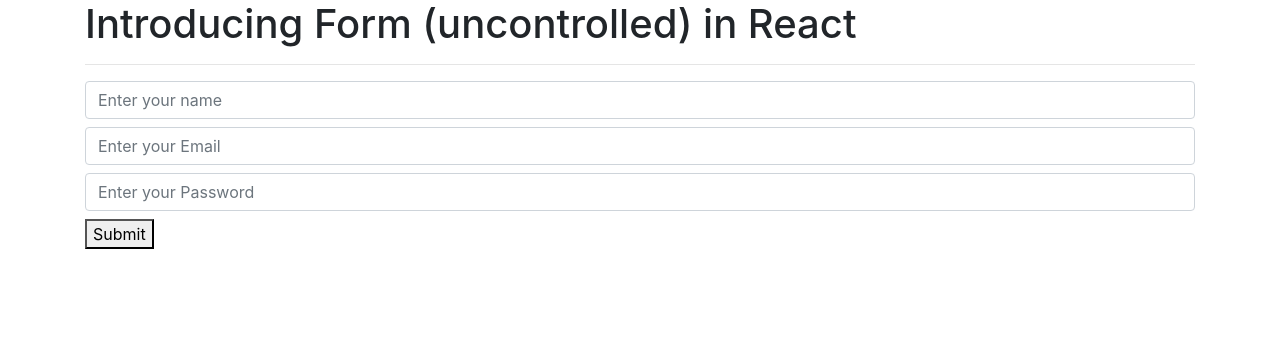
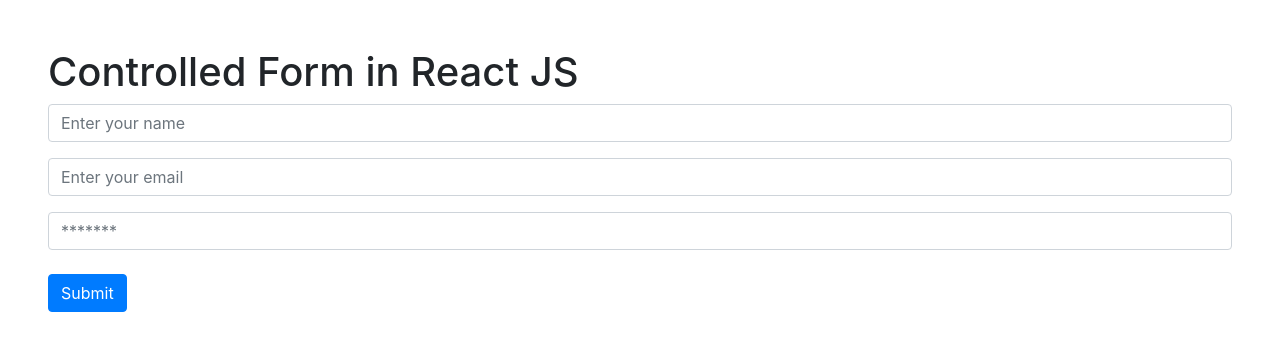
Before and after one commit to SR-Chowdhury/core-react-tutorial, a React (Create React App) app: page / in a window 1280 px wide. Shown: the top 350 px of the page. Built offline with nearby package versions, Linux system fonts and the light colour scheme.

Commit message:
8.6 Controlled Form in React JS

```diff
--- /dev/null
+++ b/src/L8/8.6_controlled_form.jsx
@@ -0,0 +1,36 @@
+import React from 'react';
+
+class MyApp extends React.Component {
+    state = {
+        name: '',
+        email: '',
+        password: ''
+    }
+    handleChange = event => {
+        this.setState({
+            [event.target.name]: event.target.value
+        });
+    }
+    handleSubmit = event => {
+        event.preventDefault();
+        console.log(this.state);
+        event.target.reset();
+        this.setState({name: '', email: '', password: ''});
+    }
+    render() {
+        const {name, email, password} = this.state;
+        return (
+            <div className="Container p-5">
+                <h1>Controlled Form in React JS</h1>
+                <form onSubmit={this.handleSubmit}>
+                    <input className="form-control mb-3" value={name} onChange={this.handleChange} type="text" name="name" placeholder="Enter your name"/>
+                    <input className="form-control mb-3" value={email} onChange={this.handleChange} type="email" name="email" placeholder="Enter your email"/>
+                    <input className="form-control" value={password} onChange={this.handleChange} type="password" name="password" placeholder="*******"/>
+                    <br/>
+                    <button className="btn btn-primary" type="submit">Submit</button>
+                </form>
+            </div>
+        )
+    }
+}
+export default MyApp;
--- a/src/components/app.jsx
+++ b/src/components/app.jsx
@@ -24,7 +24,8 @@ import React from 'react';
 // import MyApp from '../L8/8.2_Basic_input_elements';
 // import MyApp from '../L8/8.3_BIO_radio_checkbox';
 // import MyApp from '../L8/8.4._checkbox_array';
-import MyApp from '../L8/8.5_uncontrolled_form_react';
+// import MyApp from '../L8/8.5_uncontrolled_form_react';
+import MyApp from '../L8/8.6_controlled_form';
 
 class App extends React.Component {
 
```
